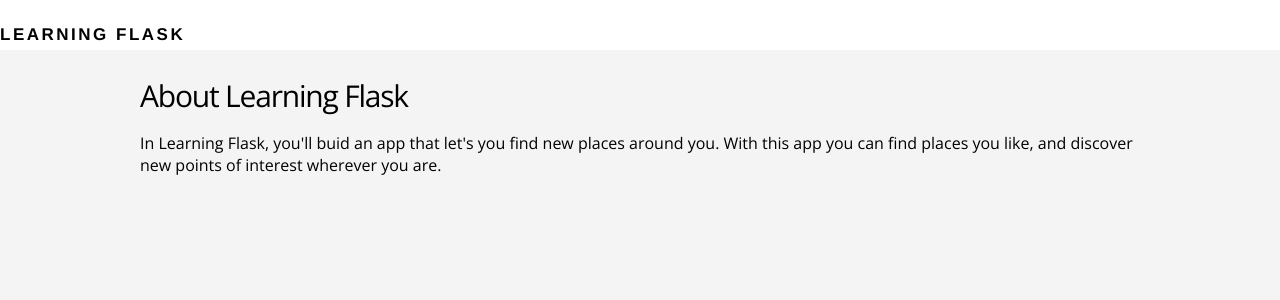
After one commit to HandyDudeTx/LearningFlask, a Flask app: page /about in a window 1280 px wide. The commit adds this page. Shown: the top 300 px of the page. Run offline with Flask 2, Linux system fonts and the light colour scheme.

Commit message:
About Page

```diff
--- a/routes.py
+++ b/routes.py
@@ -6,5 +6,9 @@ app = Flask(__name__)
 def index():
 	return render_template("index.html")
 
+@app.route("/about")
+def about():
+	return render_template("about.html")
+
 if __name__ == "__main__":
 	app.run(debug=True)
--- /dev/null
+++ b/templates/about.html
@@ -0,0 +1,10 @@
+{% extends "layout.html" %}
+
+{% block content %}
+	<main class="about-section">
+		<div class="container">
+			<h2>About Learning Flask</h2>
+			<p>In Learning Flask, you'll buid an app that let's you find new places around you. With this app you can find places you like, and discover new points of interest wherever you are.</p>
+		</div>
+	</main>
+{% endblock %}
--- a/templates/index.html
+++ b/templates/index.html
@@ -7,7 +7,7 @@
 			<div class="section-content">
 				<h2>Discover places near you.</h2>
 				<a href="#" class="btn-primary">Sign Up</a>
-				<a href="#" class=btn-secondar">Learn More</a>
+				<a href="{{ url_for('about')}}" class=btn-secondar">Learn More</a>
 			</div>
 
 			<div class="section-device">
```
